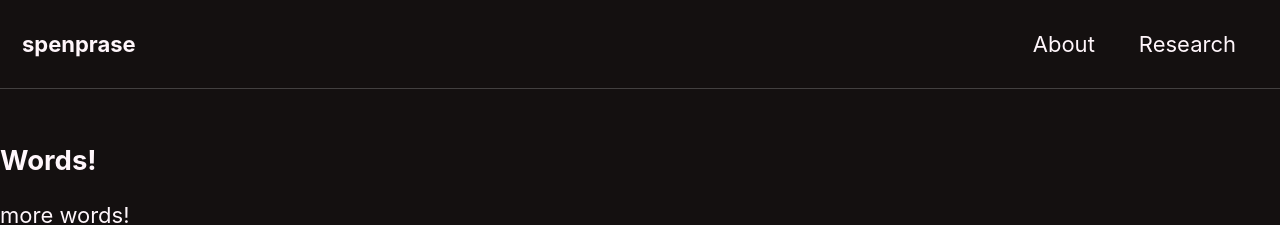
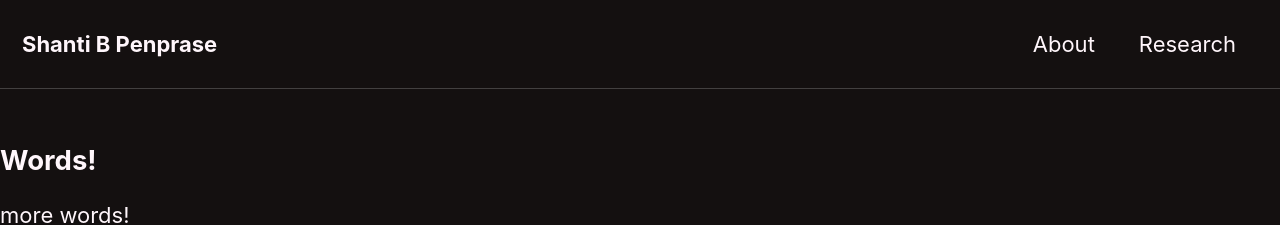
Before and after one commit to spenprase/spenprase.github.io, a Jekyll site: the page built from _pages/index.md, in a window 1280 px wide. Shown: the top 225 px of the page. Built offline with Jekyll 4.4.1, drawn with Linux system fonts in a browser that asks for light colours; cached includes are drawn as plain includes; nearby versions of some CDN libraries; our own code applies the rules of GitHub Pages for plain Markdown files.

Commit message:
change site title

```diff
--- a/_config.yml
+++ b/_config.yml
@@ -16,7 +16,7 @@ minimal_mistakes_skin    : "neon" # "air", "aqua", "contrast", "dark", "dirt", "
 
 # Site Settings
 locale                   : "en-US"
-title                    : "spenprase"
+title                    : "Shanti B Penprase"
 title_separator          : "-"
 subtitle                 : # site tagline that appears below site title in masthead
 name                     : "spenprase"
```
